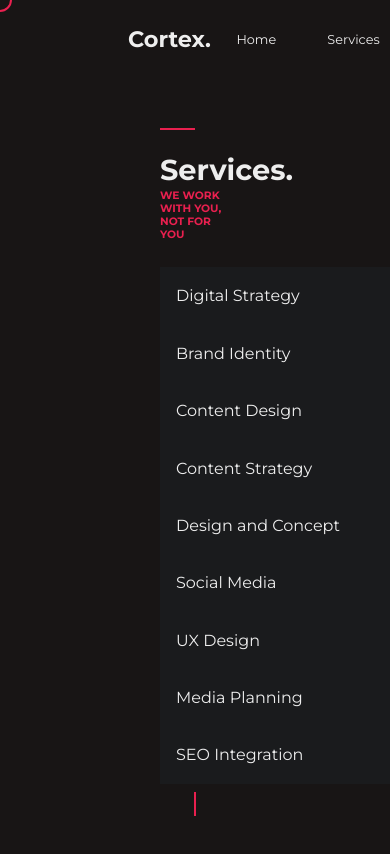
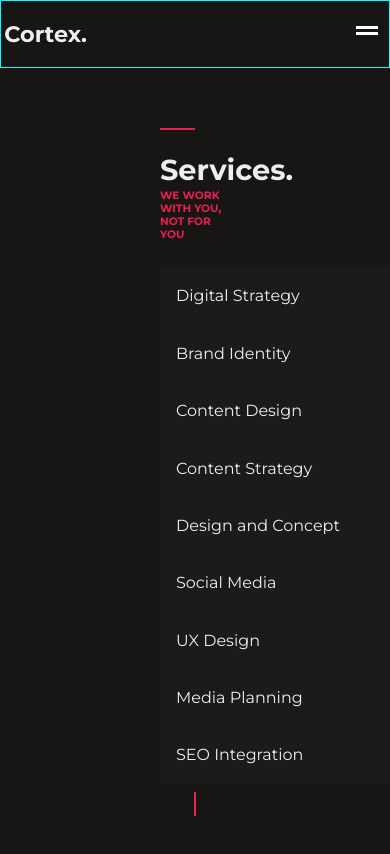
Before and after one commit to Kingmercy-Rayne/cortex, a Vue app: page /services in a window 390 px wide. Shown: the top 854 px of the page. Built offline with nearby package versions, Linux system fonts and the light colour scheme.

Commit message:
add hamburger menu to the navbar

```diff
--- a/src/App.vue
+++ b/src/App.vue
@@ -22,6 +22,10 @@ export default {
         customCursor.style.top = `${e.pageY}px`;
         customCursor.style.left = `${e.pageX}px`;
       });
+
+      // change VH
+      const vh = window.innerHeight * 0.01;
+      document.documentElement.style.setProperty('--vh', `${vh}px`);
     });
   },
   beforeDestroy() {
@@ -37,8 +41,9 @@ export default {
   font-family: 'Montserrat', 'Catamaran', Avenir, Helvetica, Arial, sans-serif;
   -webkit-font-smoothing: antialiased;
   -moz-osx-font-smoothing: grayscale;
-  width: 100%;
+  width: 100vw;
   min-height: 100vh;
+  min-height: calc(var(--vh, 1vh) * 100);
   overflow-x: hidden;
 
   @media screen and (min-width: 800px) {
@@ -55,6 +60,8 @@ export default {
 
 .cursor {
   position: absolute;
+  // throw it outta the viewport
+  top: -5%;
   z-index: 4000;
   width: 1.5rem;
   height: 1.5rem;
@@ -62,7 +69,7 @@ export default {
   border: solid 2px var(--border-color--primary);
   border-radius: 50%;
   pointer-events: none;
-  transition: all 0.02s ease-in;
+  transition: transform, border 0.1ms ease-in;
 }
 
 .cursor--grow {
--- a/src/assets/css/global.css
+++ b/src/assets/css/global.css
@@ -32,7 +32,8 @@ a {
 li {
   list-style-type: none;
 }
-body {
+body,
+html {
   width: 100%;
   color: var(--text-color--primary);
   font-family: 'Montserrat', 'Catamaran', Avenir, Helvetica, Arial, sans-serif;
--- a/src/components/TheNavbar.vue
+++ b/src/components/TheNavbar.vue
@@ -6,8 +6,12 @@
         <router-link :to="item.path">{{ item.name }}</router-link>
       </li>
     </ul>
+
     <div class="search">
       <i class="fas fa fa-search"></i>
+    </div>
+    <div class="nav-toggle">
+      <span class="hamburger"></span>
     </div>
   </nav>
 </template>
@@ -40,19 +44,28 @@ export default {
 };
 </script>
 <style lang="stylus" scoped>
+@media screen and (max-width: 800px) {
+  overflow: hidden;
+}
+
 .nav {
   position: fixed;
   padding: 1.5em 8em;
   display: flex;
-  justify-content: space-between;
+  justify-content: flex-start;
   align-items: center;
   width: 100%;
   min-height: 8vh;
   z-index: 100;
+  border: solid thin cyan;
 
-  // border: solid thin cyan;
+  @media screen and (max-width: 800px) {
+    padding: 0.2em;
+  }
+
   .logo h1 {
     font-size: 1.4rem;
+    margin-right: auto;
   }
 
   .nav-links {
@@ -61,9 +74,13 @@ export default {
     margin-right: 2em;
     font-size: 0.8rem;
 
+    @media screen and (max-width: 800px) {
+      display: none;
+    }
+
     li {
       padding: 0.6em 1em;
-      // border: solid thin orange;
+      border: solid thin orange;
       margin: 0 1em;
       transition: all 0.05s ease-in-out;
 
@@ -73,6 +90,39 @@ export default {
     }
   }
 
+  .nav-toggle {
+    width: 10%;
+    display: flex;
+    justify-content: center;
+    align-items: center;
+    margin-left: auto;
+    cursor pointer;
+
+    .hamburger {
+      position: relative;
+      display: block;
+      background: white;
+
+      &::before {
+        content: '';
+        position: absolute;
+        bottom: 6px;
+        background: white;
+      }
+    }
+
+    .hamburger, .hamburger::before {
+      height: 0.2rem;
+      width: 1.4rem;
+    }
+  }
+
+  .search {
+    @media screen and (max-width: 800px) {
+      display: none;
+    }
+  }
+
   a {
     color: var(--text-color-primary);
   }
--- a/src/views/Home.vue
+++ b/src/views/Home.vue
@@ -68,17 +68,17 @@ export default {
   mounted() {
     // use a query selector rather than a $ref due to lag issues
     const heroImg = document.getElementById('hero-img');
-    const customCursor = document.getElementById('customCursor');
     const foreword = document.getElementById('foreword');
     // dynamically set window dimensions on resize
     this.$nextTick(() => {
+      // track screen resize
       window.addEventListener('resize', this.screenResizeEvent);
       // disable eslint for hoverEffect init
       //  eslint-disable-next-line
       var hoverDistort = new hoverEffect({
         parent: heroImg,
         intensity: 0.3,
-        speedIn: 0.2,
+        speedIn: 0.1,
         speedOut: 0.2,
         image1: this.hoverImg1,
         image2: this.hoverImg2,
@@ -88,22 +88,10 @@ export default {
       });
 
       // MouseOver Effects
-      //  eslint-disable-next-line
-      foreword.addEventListener('mouseover', function fireForewordTextEvent() {
-        customCursor.classList.add('cursor--grow');
-      });
-      //  eslint-disable-next-line
-      foreword.addEventListener('mouseleave', function removeForewordTextEvent() {
-        customCursor.classList.remove('cursor--grow');
-      });
-      //  eslint-disable-next-line
-      heroImg.addEventListener('mouseover', function fireHeroImgEvent() {
-        customCursor.classList.add('cursor--hide');
-      });
-      //  eslint-disable-next-line
-      heroImg.addEventListener('mouseleave', function removeHeroImgEvent() {
-        customCursor.classList.remove('cursor--hide');
-      });
+      foreword.addEventListener('mouseover', this.fireForewordTextEvent);
+      foreword.addEventListener('mouseleave', this.removeForewordTextEvent);
+      heroImg.addEventListener('mouseover', this.fireHeroImgEvent);
+      heroImg.addEventListener('mouseleave', this.removeHeroImgEvent);
     });
 
     // edit dimensions of canvas
@@ -122,19 +110,32 @@ export default {
       console.log('width is', this.windowWidth);
       console.log('height is', this.windowHeight);
     },
+    fireForewordTextEvent() {
+      const customCursor = document.getElementById('customCursor');
+      customCursor.classList.add('cursor--grow');
+    },
+    removeForewordTextEvent() {
+      const customCursor = document.getElementById('customCursor');
+      customCursor.classList.remove('cursor--grow');
+    },
+    fireHeroImgEvent() {
+      const customCursor = document.getElementById('customCursor');
+      customCursor.classList.add('cursor--hide');
+    },
+    removeHeroImgEvent() {
+      const customCursor = document.getElementById('customCursor');
+      customCursor.classList.remove('cursor--hide');
+    },
   },
   beforeDestroy() {
     const foreword = document.getElementById('foreword');
     const heroImg = document.getElementById('hero-img');
+
     window.removeEventListener('resize', this.screenResizeEvent);
-    //  eslint-disable-next-line
-    foreword.removeEventListener('mouseover', fireForewordTextEvent);
-    //  eslint-disable-next-line
-    foreword.removeEventListener('mouseleave', removeForewordTextEvent);
-    //  eslint-disable-next-line
-    heroImg.removeEventListener('mouseover', fireHeroImgEvent);
-    //  eslint-disable-next-line
-    heroImg.removeEventListener('mouseleave', removeHeroImgEvent);
+    foreword.removeEventListener('mouseover', this.fireForewordTextEvent);
+    foreword.removeEventListener('mouseleave', this.removeForewordTextEvent);
+    heroImg.removeEventListener('mouseover', this.fireHeroImgEvent);
+    heroImg.removeEventListener('mouseleave', this.removeHeroImgEvent);
   },
 };
 </script>
@@ -143,7 +144,6 @@ export default {
 .v-home {
   padding-top: 1.5em;
   background: var(--bg-color--alt);
-  min-height: 100vh !important;
 }
 
 .brand__wrapper {
@@ -259,8 +259,8 @@ export default {
           width: calc(100% + 2px);
           border: solid thin white;
           border-radius: 50%;
-          animation: promotionPlayAnimation1 0.5s infinite alternate;
-          filter: blur(0.3px) opacity(0.4);
+          animation: promotionPlayAnimation1 0.6s infinite alternate ease-in;
+          filter: blur(0.5px) opacity(0.5);
         }
 
         &:after {
@@ -276,8 +276,8 @@ export default {
           width: calc(100% + 3px);
           border: solid thin white;
           border-radius: 50%;
-          animation: promotionPlayAnimation2 0.5s infinite alternate ease-in;
-          filter: blur(1px) opacity(0.2);
+          animation: promotionPlayAnimation2 0.6s infinite alternate ease-out;
+          filter: blur(1.2px) opacity(0.4);
         }
       }
 
@@ -324,20 +324,20 @@ export default {
 
       to {
         transform: scale(1.4);
-        opacity: 0.9;
+        opacity: 1;
       }
     }
   }
 
   .sidepane {
-    // border: solid thin yellow;
+    border: solid thin yellow;
     --sidepane-opacity: 0.5;
     width: 5%;
     display: flex;
     flex-direction: column;
     justify-content: flex-end;
     align-items: center;
-    padding: 2em 0;
+    padding: 2em 0.2em;
 
     // opacity: 0.5;
     .sidepane__social-links {
@@ -349,10 +349,16 @@ export default {
       padding: 0.2em;
 
       i {
-        padding: 1em 0.2em;
+        padding: 1em 0.4em;
         color: var(--text-color--primary);
-        font-size: 1.2rem;
+        font-size: 1rem;
         opacity: var(--sidepane-opacity);
+        transition: all 0.2s ease-in-out;
+
+        &:hover {
+          opacity: 1;
+          transform: scale(1.1);
+        }
       }
     }
 
--- a/src/views/Portfolio.vue
+++ b/src/views/Portfolio.vue
@@ -8,7 +8,7 @@
       <button class="button">View All</button>
     </div>
     <!-- Swiper -->
-    <div class="swiper-container">
+    <div class="swiper-container" ref="swiperContainer">
       <div class="swiper-wrapper">
         <div class="swiper-slide">
           <img src="../assets/img/alex-iby-5cTvUcsrzLU-unsplash.jpg" alt="" />
@@ -43,6 +43,7 @@ export default {
     PaginationMark,
   },
   mounted() {
+    this.$nextTick(() => {
       const swiper = new Swiper('.swiper-container', {
         slidesPerView: 3,
         spaceBetween: 25,
@@ -51,7 +52,11 @@ export default {
           prevEl: '.swiper-button-prev',
         },
       });
-    swiper();
+      swiper.init();
+    });
+  },
+  beforeDestroy() {
+    this.$refs.swiperContainer.swiper.destroy();
   },
 };
 </script>
```
Lines whose indentation alone changed are shown as unchanged.
